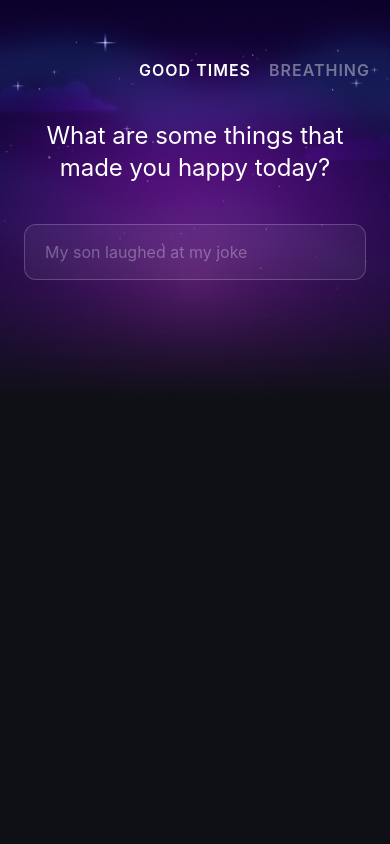
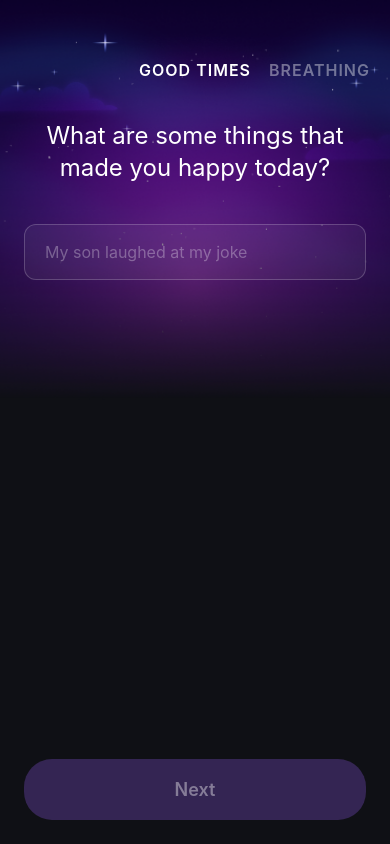
Before and after one commit to costa-rica/SleepRituals02, a React Native app: screen /GoodTimes in a window 390 px wide. Built offline with nearby package versions, Linux system fonts and the light colour scheme.

Commit message:
mod: GoodTimes.tsx added the next button

```diff
--- a/src/app/welcome/GoodTimes.tsx
+++ b/src/app/welcome/GoodTimes.tsx
@@ -37,6 +37,15 @@ export default function GoodTimes({ navigation }: GoodTimesProps) {
 	const currentEntry = entries.find((e) => !e.disabled);
 	const showNewButton = currentEntry && currentEntry.text.length > 0;
 
+	// Next button is enabled when at least one entry has text
+	const hasAtLeastOneEntry = entries.some((entry) => entry.text.length > 0);
+
+	const handleNext = () => {
+		if (hasAtLeastOneEntry) {
+			navigation.navigate("Breathing");
+		}
+	};
+
 	return (
 		<ScreenFrame currentScreen="GoodTimes">
 			<View style={styles.container}>
@@ -67,6 +76,26 @@ export default function GoodTimes({ navigation }: GoodTimesProps) {
 						</TouchableOpacity>
 					)}
 				</View>
+
+				<View style={styles.bottomContainer}>
+					<TouchableOpacity
+						style={[
+							styles.nextButton,
+							!hasAtLeastOneEntry && styles.nextButtonDisabled
+						]}
+						onPress={handleNext}
+						disabled={!hasAtLeastOneEntry}
+					>
+						<Text
+							style={[
+								styles.nextButtonText,
+								!hasAtLeastOneEntry && styles.nextButtonTextDisabled
+							]}
+						>
+							Next
+						</Text>
+					</TouchableOpacity>
+				</View>
 			</View>
 		</ScreenFrame>
 	);
@@ -87,6 +116,7 @@ const styles = StyleSheet.create({
 	},
 	entriesContainer: {
 		width: "100%",
+		flex: 1,
 	},
 	input: {
 		backgroundColor: "rgba(255, 255, 255, 0.05)",
@@ -111,4 +141,28 @@ const styles = StyleSheet.create({
 		color: "#FFFFFF",
 		fontSize: 16,
 	},
+	bottomContainer: {
+		paddingVertical: 24,
+		width: "100%",
+	},
+	nextButton: {
+		backgroundColor: "rgba(138, 86, 226, 1)",
+		borderRadius: 28,
+		paddingVertical: 20,
+		paddingHorizontal: 40,
+		alignItems: "center",
+		justifyContent: "center",
+		minHeight: 56,
+	},
+	nextButtonDisabled: {
+		backgroundColor: "rgba(138, 86, 226, 0.3)",
+	},
+	nextButtonText: {
+		color: "#FFFFFF",
+		fontSize: 18,
+		fontWeight: "600",
+	},
+	nextButtonTextDisabled: {
+		color: "rgba(255, 255, 255, 0.4)",
+	},
 });
```
